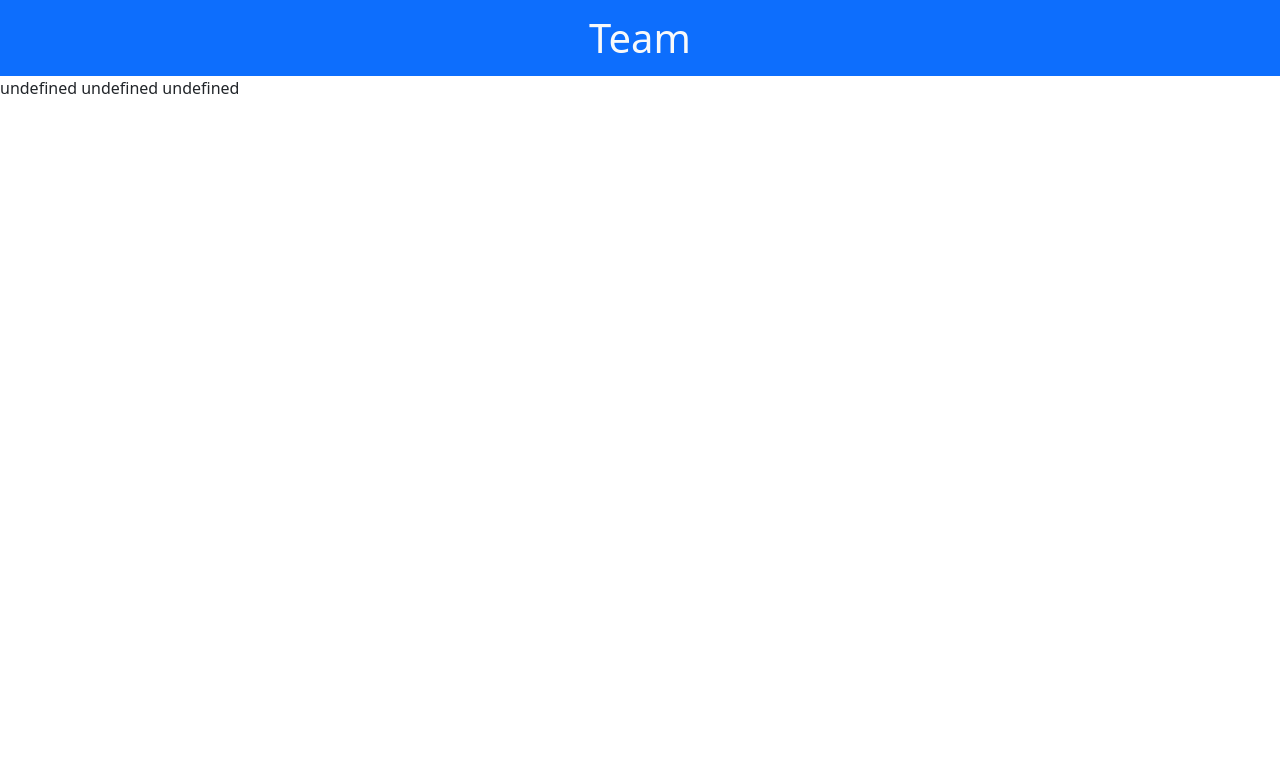
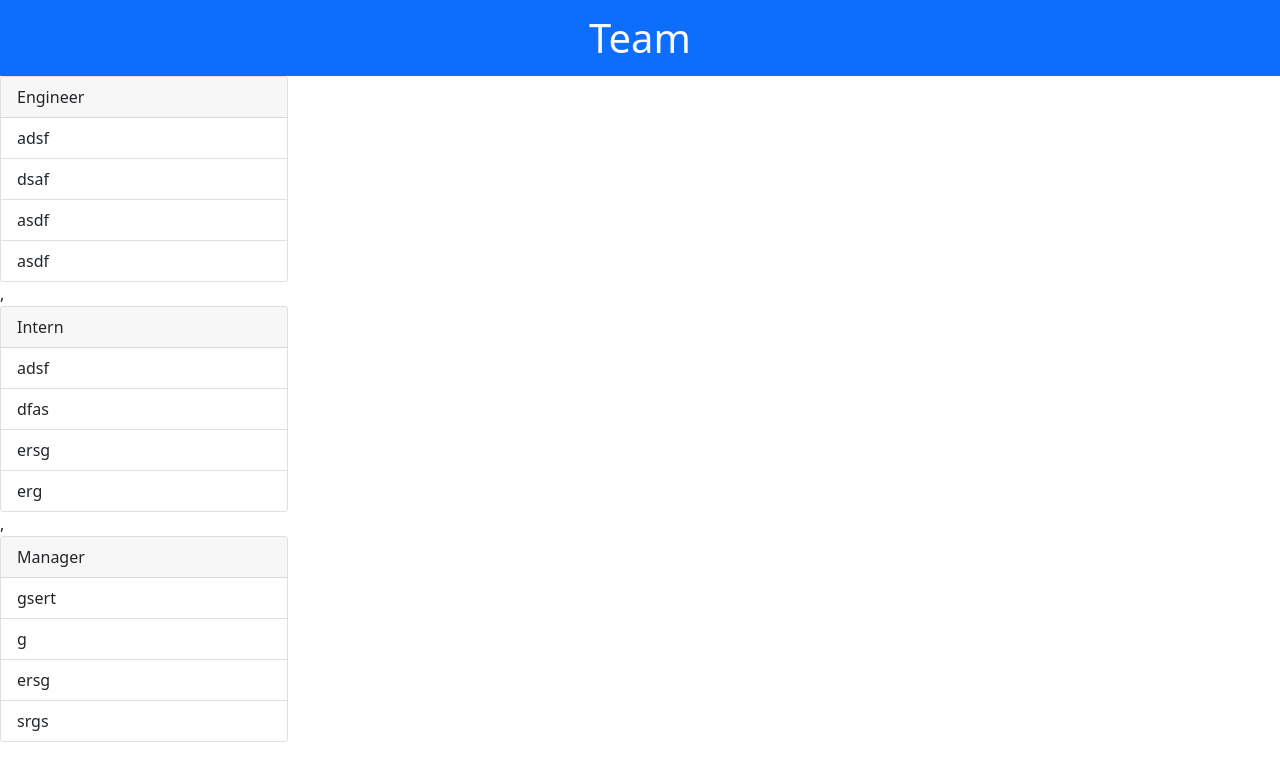
Before and after one commit to CallMeIce/Team-Profile-Generator, a website: page cards.html in a window 1280 px wide. Drawn offline with nearby package versions, Linux system fonts and the light colour scheme.

Commit message:
Got it able to generate on html

```diff
--- a/cards.html
+++ b/cards.html
@@ -14,12 +14,38 @@
     <body>
         <header class="nav justify-content-center navbar navbar-dark bg-primary text-light fs-1">Team</header>
 
-        undefined
+                  <div class="card" style="width: 18rem;">
+                            <div class="card-header">
+                              Engineer
+                            </div>
+                            <ul class="list-group list-group-flush">
+                              <li class="list-group-item">adsf</li>
+                              <li class="list-group-item">dsaf</li>
+                              <li class="list-group-item">asdf</li>
+                              <li class="list-group-item">asdf</li>
+                            </ul>
+                            </div>,          <div class="card" style="width: 18rem;">
+                            <div class="card-header">
+                              Intern
+                            </div>
+                            <ul class="list-group list-group-flush">
+                              <li class="list-group-item">adsf</li>
+                              <li class="list-group-item">dfas</li>
+                              <li class="list-group-item">ersg</li>
+                              <li class="list-group-item">erg</li>
+                            </ul>
+                            </div>,          <div class="card" style="width: 18rem;">
+                            <div class="card-header">
+                              Manager
+                            </div>
+                            <ul class="list-group list-group-flush">
+                              <li class="list-group-item">gsert</li>
+                              <li class="list-group-item">g</li>
+                              <li class="list-group-item">ersg</li>
+                              <li class="list-group-item">srgs</li>
+                            </ul>
+                            </div>
 
-
-        undefined
-
-        undefined
 
     </body>
     </html>
```
Also changed, not shown: generateMarkdown.js (+5 -8 lines), index.js (+4 -3 lines).
